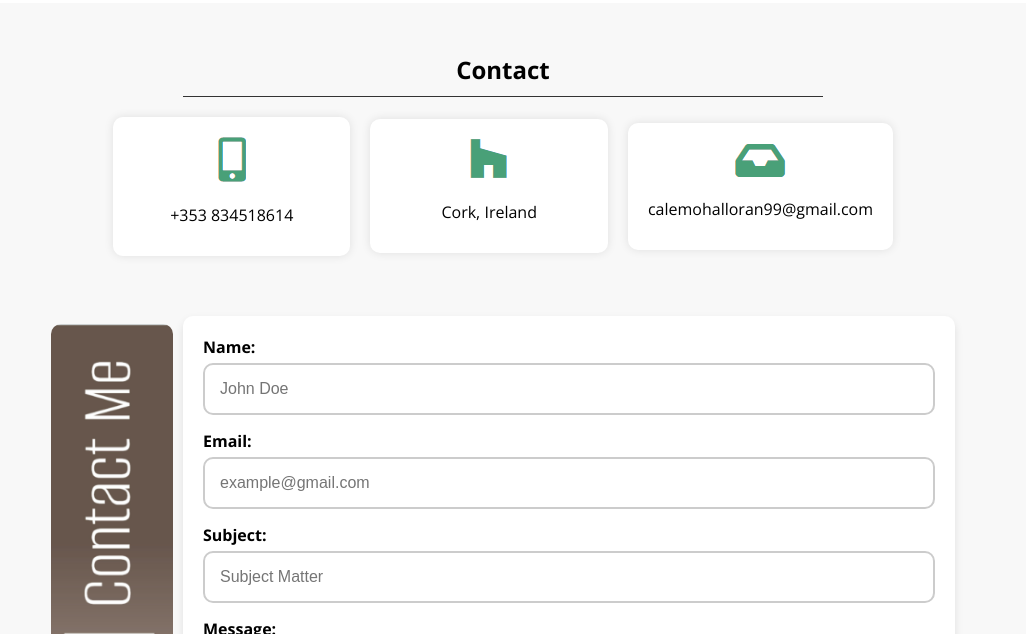
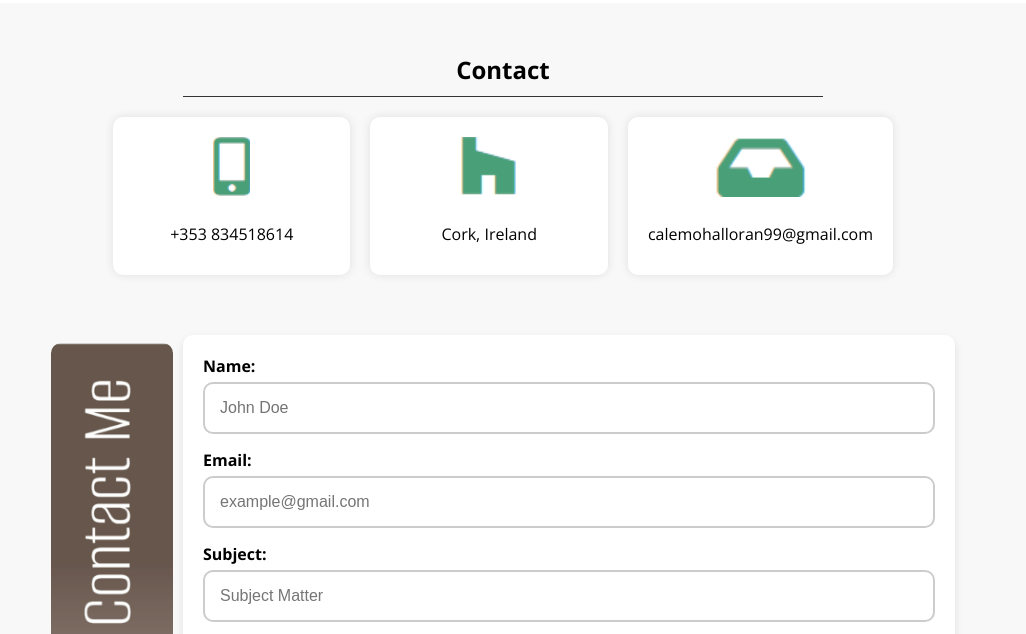
Before and after one commit to calemoh1999/Portfolio, a website: page CalemOHalloran/contact.html in a window 1280 px wide. Shown: the part 156-790 px from the top of the page, without its empty margins (137-1163 px from the left). Drawn offline with nearby package versions, Linux system fonts and the light colour scheme.

Commit message:
Update Styles.css

```diff
--- a/CalemOHalloran/Styles.css
+++ b/CalemOHalloran/Styles.css
@@ -306,8 +306,16 @@ header {
   box-shadow: 0px 0px 10px rgba(0, 0, 0, 0.1);
   flex: 1 1 0; /* Set flex properties for equal sizing */
   margin: 0 10px;
+  display: flex;
+  flex-direction: column;
+  align-items: center;
 }
 
+.contact-box img {
+  height: 60px; /* Set a fixed height for the images */
+  width: auto; /* Allow the width to adjust proportionally */
+  margin-bottom: 10px;
+}
 
 .contact-box h3 {
   font-size: 20px;
@@ -318,6 +326,7 @@ header {
   font-size: 16px;
   margin-bottom: 10px;
 }
+
 
 /* Contact form styles */
 
```
